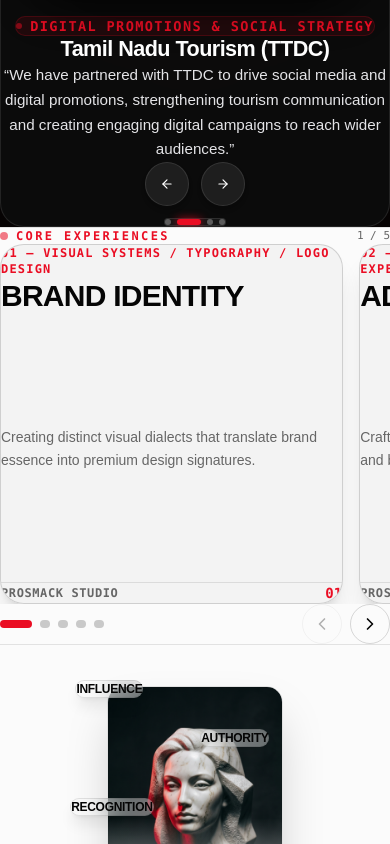
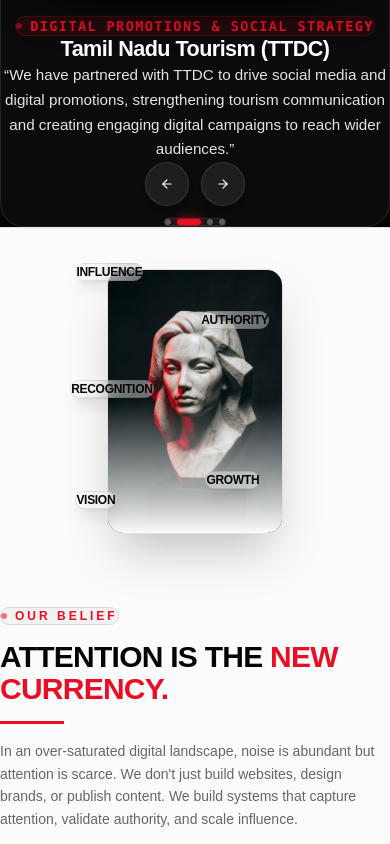
Before and after one commit to athithya-dev/prosmack-sites, a Next.js app: page / in a window 390 px wide. Shown: the part 3703-4547 px from the top of the page. Built offline with nearby package versions, Linux system fonts and the light colour scheme; a web font is replaced by a local one.

Commit message:
fix(mobile): remove Core Experiences card deck on mobile and add generous gap between Services and Featured Work

```diff
--- a/src/components/Sections/FeaturedWork.tsx
+++ b/src/components/Sections/FeaturedWork.tsx
@@ -35,8 +35,9 @@ export default function FeaturedWork() {
   return (
     <section
       id="featured-work"
-      className="relative w-full bg-[#050505] text-white py-16 sm:py-24 md:py-28 overflow-hidden border-t border-white/5 z-20 select-none flex flex-col items-center justify-center"
+      className="relative w-full bg-[#050505] text-white pt-24 sm:pt-32 md:pt-40 pb-16 sm:pb-24 md:py-28 overflow-hidden border-t border-white/10 z-20 select-none flex flex-col items-center justify-center"
     >
+
 
       {/* Centered Ambient Lighting */}
       <div className="pointer-events-none absolute top-1/3 left-1/2 -translate-x-1/2 w-[600px] h-[350px] bg-accent/5 rounded-full blur-[160px] -z-10" />
--- a/src/components/Sections/HorizontalExperience.tsx
+++ b/src/components/Sections/HorizontalExperience.tsx
@@ -1,11 +1,11 @@
 'use client';
 
-import React, { useEffect, useRef, useState } from 'react';
+import React, { useEffect, useRef } from 'react';
 import gsap from 'gsap';
 import { ScrollTrigger } from 'gsap/ScrollTrigger';
-import { ChevronLeft, ChevronRight } from 'lucide-react';
 
 gsap.registerPlugin(ScrollTrigger);
+
 
 const slides = [
   {
@@ -43,8 +43,6 @@ const slides = [
 export default function HorizontalExperience() {
   const containerRef = useRef<HTMLDivElement>(null);
   const scrollSectionRef = useRef<HTMLDivElement>(null);
-  const mobileScrollRef = useRef<HTMLDivElement>(null);
-  const [activeMobileIndex, setActiveMobileIndex] = useState(0);
 
   // GSAP Horizontal Pinning ONLY for desktop (>=1024px)
   useEffect(() => {
@@ -74,31 +72,14 @@ export default function HorizontalExperience() {
     return () => mm.revert();
   }, []);
 
-  const handleMobileScroll = (e: React.UIEvent<HTMLDivElement>) => {
-    const target = e.currentTarget;
-    const scrollLeft = target.scrollLeft;
-    const cardWidth = target.offsetWidth * 0.85;
-    const index = Math.round(scrollLeft / cardWidth);
-    setActiveMobileIndex(Math.min(Math.max(index, 0), slides.length - 1));
-  };
+  return (
 
-  const scrollMobileTo = (index: number) => {
-    if (!mobileScrollRef.current) return;
-    const cardWidth = mobileScrollRef.current.offsetWidth * 0.85 + 16;
-    mobileScrollRef.current.scrollTo({
-      left: index * cardWidth,
-      behavior: 'smooth',
-    });
-    setActiveMobileIndex(index);
-  };
-
-  return (
     <section
       ref={containerRef}
-      className="relative w-full bg-background overflow-hidden border-t border-foreground/10"
+      className="hidden lg:block relative w-full bg-background overflow-hidden border-t border-foreground/10"
     >
       {/* ── DESKTOP VIEW (Pinned Horizontal Canvas) ─────────────────── */}
-      <div className="hidden lg:block w-full">
+      <div className="w-full">
         <div
           ref={scrollSectionRef}
           className="flex h-screen w-[500vw] transform-gpu will-change-transform"
@@ -156,106 +137,6 @@ export default function HorizontalExperience() {
           ))}
         </div>
       </div>
-
-      {/* ── MOBILE & TABLET VIEW (Zero-Gap Native Swipe Deck) ───────── */}
-      <div className="block lg:hidden w-full py-12 px-5 sm:px-8">
-
-        {/* Header Row */}
-        <div className="flex items-center justify-between mb-6">
-          <div className="flex items-center gap-2">
-            <span className="w-2 h-2 rounded-full bg-accent animate-pulse" />
-            <span className="text-xs font-mono font-bold tracking-[0.2em] text-accent uppercase">
-              Core Experiences
-            </span>
-          </div>
-          <span className="text-[11px] font-mono text-secondary">
-            {activeMobileIndex + 1} / {slides.length}
-          </span>
-        </div>
-
-        {/* Swipeable Carousel */}
-        <div
-          ref={mobileScrollRef}
-          onScroll={handleMobileScroll}
-          className="flex gap-4 overflow-x-auto snap-x snap-mandatory scrollbar-none pb-4 -mx-5 px-5 sm:-mx-8 sm:px-8"
-        >
-          {slides.map((slide, i) => (
-            <div
-              key={slide.num}
-              className="w-[88vw] sm:w-[72vw] flex-shrink-0 snap-center rounded-3xl bg-surface/95 border border-foreground/15 p-6 sm:p-8 flex flex-col justify-between min-h-[360px] relative overflow-hidden shadow-xl backdrop-blur-md"
-            >
-              {/* Subtle Card Background Number */}
-              <div className="absolute top-2 right-4 text-8xl font-black text-outline opacity-5 leading-none pointer-events-none">
-                {slide.num}
-              </div>
-
-              {/* Top Meta */}
-              <div>
-                <span className="text-xs tracking-widest text-accent uppercase font-bold block mb-2.5 font-mono">
-                  {slide.num} — {slide.tag}
-                </span>
-                <h3 className="font-satoshi font-black text-3xl sm:text-4xl text-foreground uppercase tracking-tight leading-tight">
-                  {slide.title}
-                </h3>
-              </div>
-
-              {/* Description */}
-              <p className="text-secondary text-sm sm:text-base leading-relaxed mt-4 mb-5 font-normal">
-                {slide.desc}
-              </p>
-
-              {/* Footer Progress Tag */}
-              <div className="pt-4 border-t border-foreground/10 flex items-center justify-between">
-                <span className="text-xs uppercase font-mono tracking-wider text-secondary font-semibold">
-                  ProSmack Studio
-                </span>
-                <span className="text-accent text-sm font-bold font-mono">
-                  0{i + 1}
-                </span>
-              </div>
-            </div>
-          ))}
-        </div>
-
-        {/* Mobile Navigation Dots & Arrows */}
-        <div className="flex items-center justify-between pt-4 mt-2">
-          <div className="flex gap-2 items-center">
-            {slides.map((_, i) => (
-              <button
-                key={i}
-                type="button"
-                onClick={() => scrollMobileTo(i)}
-                aria-label={`Slide ${i + 1}`}
-                className={`h-2 rounded-full transition-all duration-300 ${
-                  i === activeMobileIndex ? 'w-8 bg-accent' : 'w-2.5 bg-foreground/20'
-                }`}
-              />
-            ))}
-          </div>
-
-          <div className="flex gap-2">
-            <button
-              type="button"
-              onClick={() => scrollMobileTo(Math.max(0, activeMobileIndex - 1))}
-              disabled={activeMobileIndex === 0}
-              aria-label="Previous Slide"
-              className="w-10 h-10 rounded-full border border-foreground/15 flex items-center justify-center text-foreground hover:border-accent hover:text-accent disabled:opacity-30 disabled:pointer-events-none active:scale-95 transition-all"
-            >
-              <ChevronLeft className="w-5 h-5" />
-            </button>
-            <button
-              type="button"
-              onClick={() => scrollMobileTo(Math.min(slides.length - 1, activeMobileIndex + 1))}
-              disabled={activeMobileIndex === slides.length - 1}
-              aria-label="Next Slide"
-              className="w-10 h-10 rounded-full border border-foreground/15 flex items-center justify-center text-foreground hover:border-accent hover:text-accent disabled:opacity-30 disabled:pointer-events-none active:scale-95 transition-all"
-            >
-              <ChevronRight className="w-5 h-5" />
-            </button>
-          </div>
-        </div>
-
-      </div>
     </section>
   );
 }
--- a/src/components/Sections/Services.tsx
+++ b/src/components/Sections/Services.tsx
@@ -8,8 +8,9 @@ export default function Services() {
   return (
     <section
       id="services"
-      className="relative w-full bg-[#050505] text-white py-16 sm:py-24 md:py-28 overflow-hidden border-t border-white/5 z-20 select-none flex flex-col items-center justify-center"
+      className="relative w-full bg-[#050505] text-white pt-16 sm:pt-24 md:pt-28 pb-24 sm:pb-32 md:pb-40 overflow-hidden border-t border-white/5 z-20 select-none flex flex-col items-center justify-center"
     >
+
 
       {/* Centered Ambient Background Lighting */}
       <div className="pointer-events-none absolute top-1/3 left-1/2 -translate-x-1/2 w-[320px] sm:w-[550px] md:w-[700px] h-[220px] sm:h-[320px] bg-accent/5 rounded-full blur-[100px] sm:blur-[150px] -z-10" />
```
